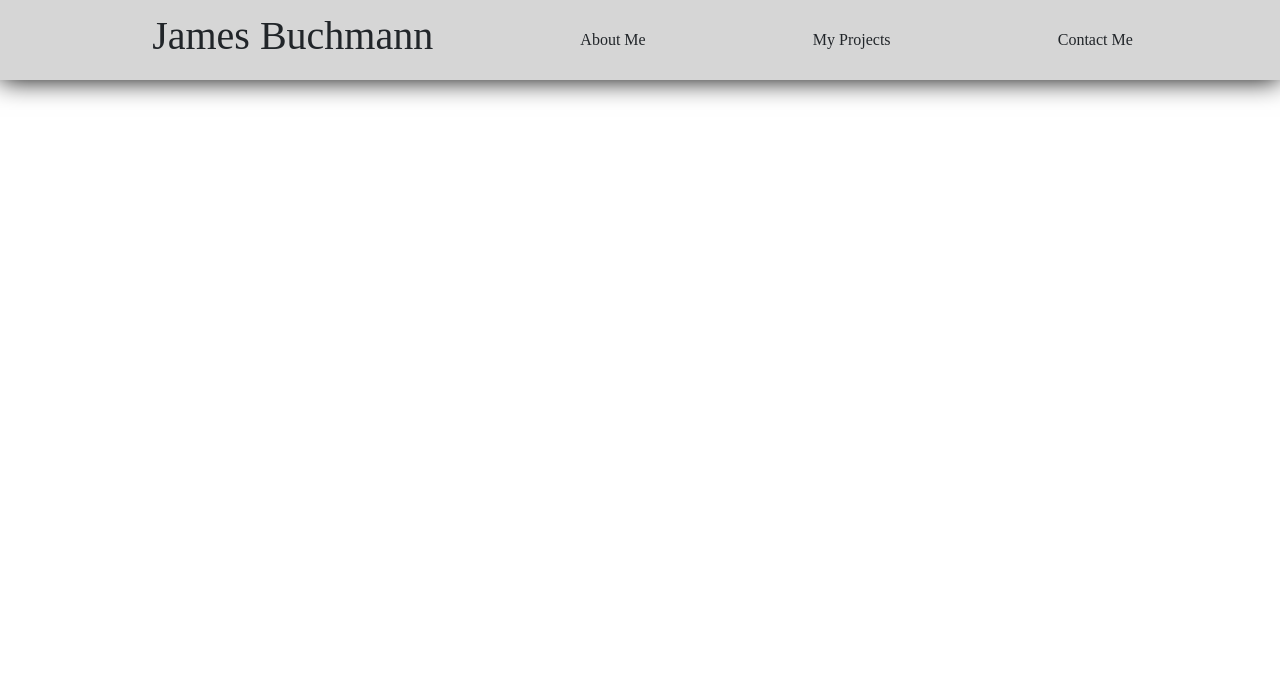
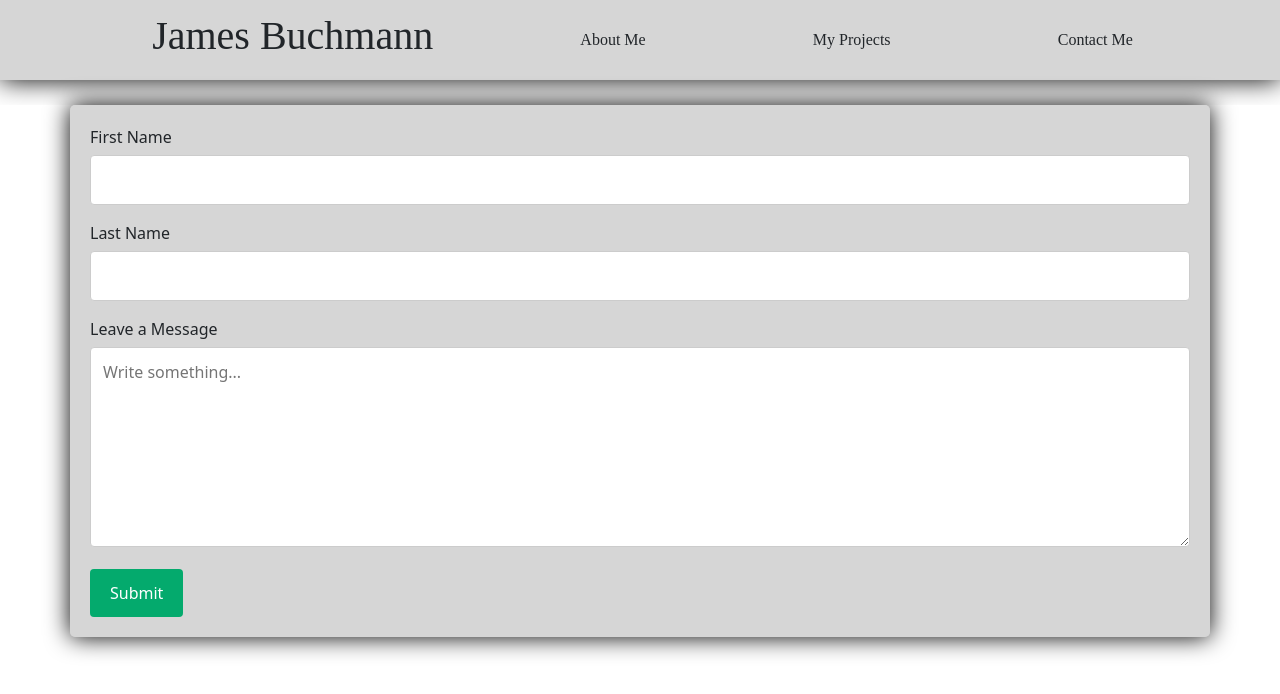
Before and after one commit to jbuck123/React_portfolio, a React (Create React App) app: page / in a window 1280 px wide. Both pictures are taken after a click on the link "Contact Me". Shown: the top 694 px of the page. Built offline with nearby package versions, Linux system fonts and the light colour scheme.

Commit message:
Contact Me page completed
need to fix bug to stop multiple components from toggling

```diff
--- a/src/App.css
+++ b/src/App.css
@@ -42,3 +42,35 @@ a {
   margin: 25px;
   padding: 25px;
 }
+
+/* contact form styling  */
+
+input[type=text], select, textarea {
+  width: 100%; /* Full width */
+  padding: 12px; /* Some padding */
+  border: 1px solid #ccc; /* Gray border */
+  border-radius: 4px; /* Rounded borders */
+  box-sizing: border-box; /* Make sure that padding and width stays in place */
+  margin-top: 6px; /* Add a top margin */
+  margin-bottom: 16px; /* Bottom margin */
+  resize: vertical /* Allow the user to vertically resize the textarea (not horizontally) */
+}
+
+input[type=submit] {
+  background-color: #04AA6D;
+  color: white;
+  padding: 12px 20px;
+  border: none;
+  border-radius: 4px;
+  cursor: pointer;
+}
+input[type=submit]:hover {
+  background-color: #45a049;
+}
+.container {
+  margin-top: 25px;
+  border-radius: 5px;
+  background-color: #3333;
+  padding: 20px;
+  box-shadow: 0 0 25px 0 black;
+}
--- a/src/component/Contact.js
+++ b/src/component/Contact.js
@@ -2,8 +2,18 @@ import React from 'react'
 
 export default function Contact() {
     return (
-        <div>
-       <h3></h3>
-        </div>
-    )
+      <div className='container'>
+        <form>
+          <label for="fname">First Name</label>
+          <input type={"text"} id="fname" name="firstname"></input>
+
+          <label for="lname">Last Name</label>
+          <input type={"text"} id="lname" name="lastname"></input>
+
+          <label for="subject">Leave a Message</label>
+          <textarea id='subject' name="subject" placeholder='Write something... ' style={{height:"200px"}}></textarea>
+          <input type={"submit"} value="Submit"></input>
+        </form>
+      </div>
+    );
 }
```
